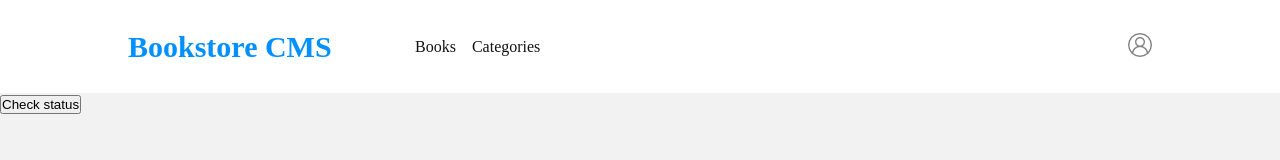
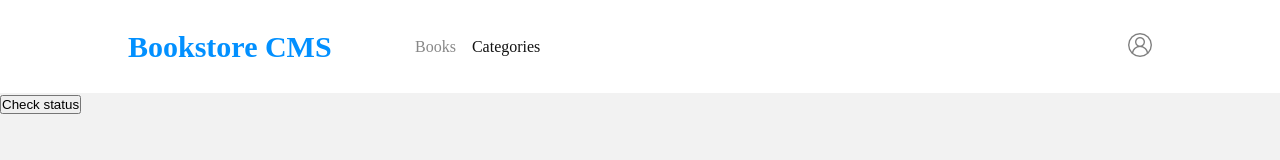
Before and after one commit to JakariaJishan/book-store, a React (Create React App) app: page /categories in a window 1280 px wide. Shown: the top 160 px of the page. Built offline with nearby package versions, Linux system fonts and the light colour scheme; no server answers.

Commit message:
Design active link

```diff
--- a/src/components/Navbar.js
+++ b/src/components/Navbar.js
@@ -1,5 +1,5 @@
 import React from "react";
-import { Link } from "react-router-dom";
+import { NavLink } from "react-router-dom";
 import styles from "../styles/Navbar.module.css";
 
 function Navbar() {
@@ -7,19 +7,35 @@ function Navbar() {
     <div className={styles.panelBg}>
       <div className={styles.innerPanel}>
         <div className={styles.mainPanel}>
-          <Link to="/" className={styles.branding}>
+          <NavLink to="/" className={styles.branding}>
             Bookstore CMS
-          </Link>
-          <Link to="/" className={styles.links}>
+          </NavLink>
+          <NavLink
+            to="/"
+            className={styles.links}
+            style={({ isActive, isPending }) => {
+              return {
+                opacity: isActive ? "1" : "0.5",
+              };
+            }}
+          >
             Books
-          </Link>
-          <Link to="/categories" className={styles.links}>
+          </NavLink>
+          <NavLink
+            to="/categories"
+            className={styles.links}
+            style={({ isActive, isPending }) => {
+              return {
+                opacity: isActive ? "1" : "0.5",
+              };
+            }}
+          >
             Categories
-          </Link>
+          </NavLink>
         </div>
-        <Link to="#">
+        <NavLink to="#">
           <img src="/user.png" />
-        </Link>
+        </NavLink>
       </div>
     </div>
   );
--- a/src/styles/Navbar.module.css
+++ b/src/styles/Navbar.module.css
@@ -42,7 +42,6 @@ img {
 }
 
 
-
 @media only screen and (max-width: 992px) {
     .branding {
         font-size: 1.5rem;
```
